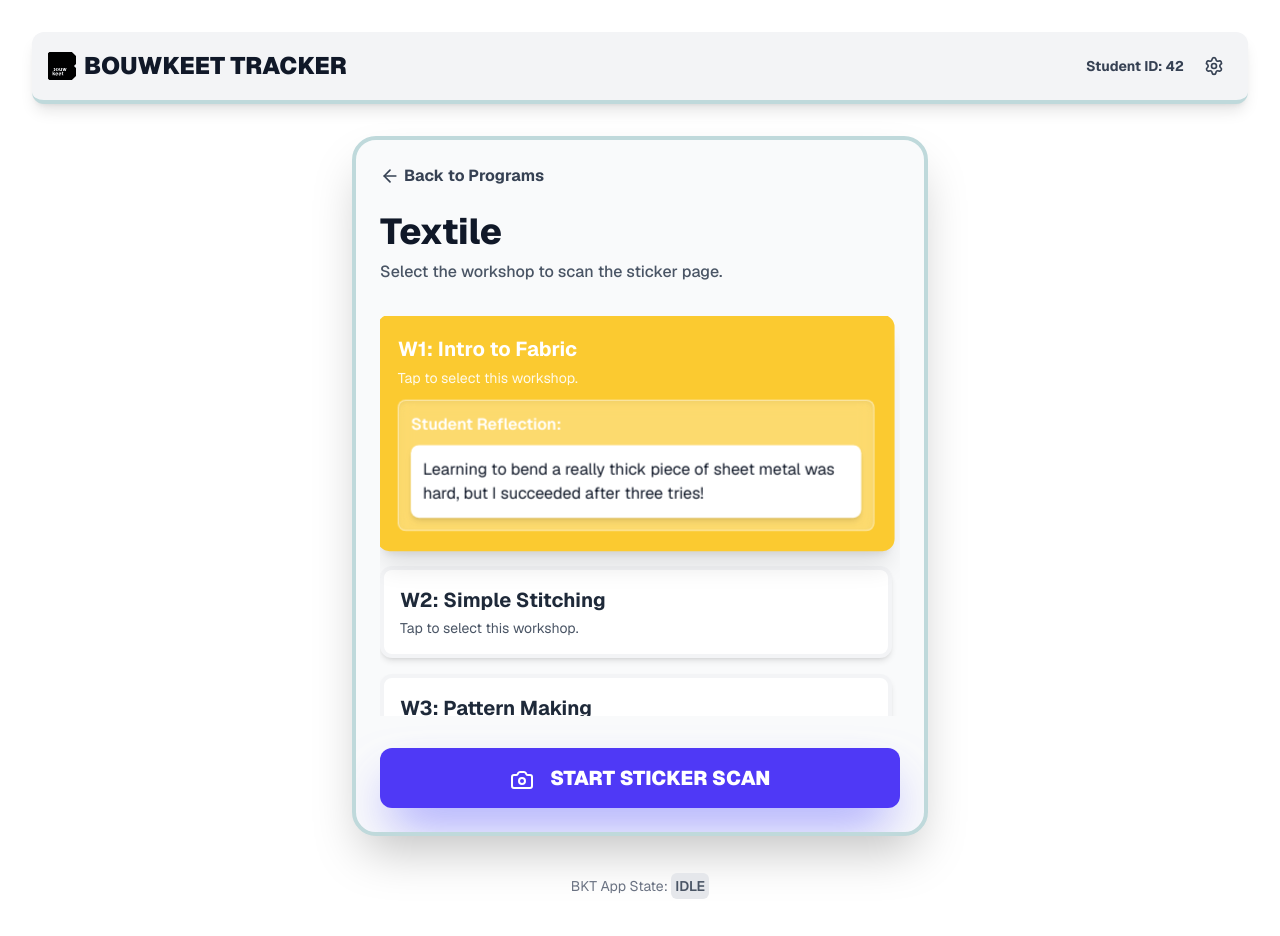
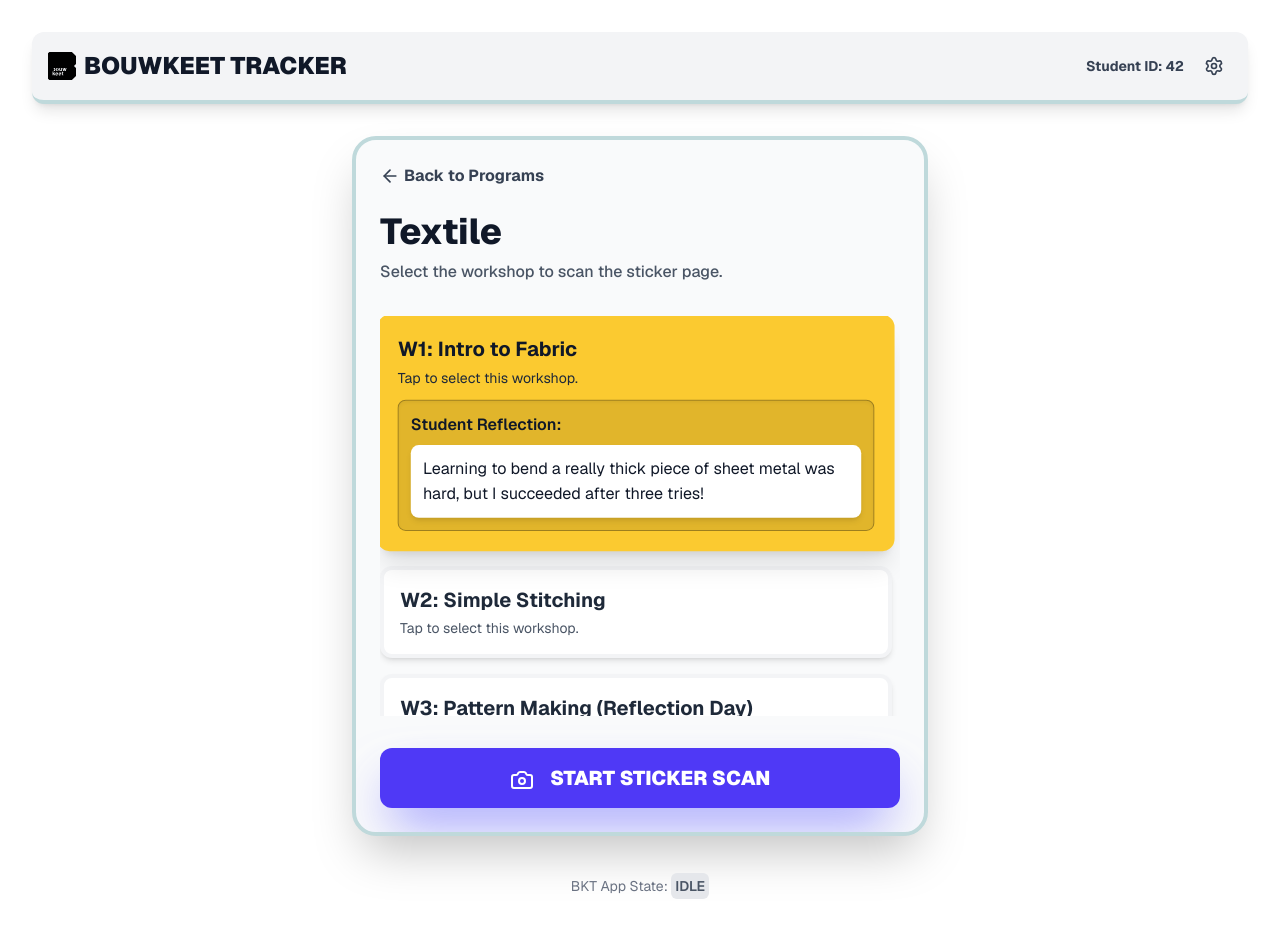
Before and after one commit to Kings-77dev/bouwkeet-app, a Next.js app: page / in a window 1280 px wide. Both pictures are taken after a click on the element "Textile". Built offline with nearby package versions, Linux system fonts and the light colour scheme.

Commit message:
new changes

```diff
--- a/app/page.tsx
+++ b/app/page.tsx
@@ -31,49 +31,84 @@ const ERROR_MESSAGES = [
   "Data Mismatch: Booklet ID 42 does not match existing session data. Check student name.",
 ];
 
-// PROGRAMS data with specific RGB colors for borders and selected state
+// PROGRAMS data updated to have 6 workshops. Workshop 3 and 6 include (Reflection Day).
 const PROGRAMS = [
     {
         id: 'textile',
         name: 'Textile',
-        color: 'rgb(251, 202, 48)', // R 251 G 202 B 48
+        color: 'rgb(251, 202, 48)', // R 251 G 202 B 48 (Bright Yellow)
         imagePath: '/Textile.png',
-        workshops: ['W1: Intro to Fabric', 'W2: Simple Stitching', 'W3: Pattern Making', 'W4: Dyes & Prints', 'W5: Final Project']
+        workshops: [
+            'W1: Intro to Fabric',
+            'W2: Simple Stitching',
+            'W3: Pattern Making (Reflection Day)',
+            'W4: Dyes & Prints',
+            'W5: Advanced Techniques',
+            'W6: Final Project (Reflection Day)'
+        ]
     },
     {
         id: 'metal',
         name: 'Metal Work',
         color: 'rgb(0, 124, 177)', // R 0 G 124 B 177
         imagePath: '/Metal.png',
-        workshops: ['W1: Sheet Metal', 'W2: Bending', 'W3: Soldering', 'W4: Safety', 'W5: Final Project']
+        workshops: [
+            'W1: Sheet Metal',
+            'W2: Bending',
+            'W3: Soldering & Brazing (Reflection Day)',
+            'W4: Safety & Cleanup',
+            'W5: Finishing & Polishing',
+            'W6: Final Project (Reflection Day)'
+        ]
     },
     {
         id: 'ceramics',
         name: 'Ceramics',
         color: 'rgb(2, 131, 81)', // R 2 G 131 B 81
         imagePath: '/ceramics.png',
-        workshops: ['W1: Hand Building', 'W2: Wheel Throwing', 'W3: Glazing Basics', 'W4: Firing', 'W5: Final Project']
+        workshops: [
+            'W1: Hand Building',
+            'W2: Wheel Throwing',
+            'W3: Glazing Basics (Reflection Day)',
+            'W4: Firing & Kiln Prep',
+            'W5: Advanced Forms',
+            'W6: Final Project (Reflection Day)'
+        ]
     },
     {
         id: 'wood',
         name: 'Wood work',
         color: 'rgb(168, 83, 119)', // R 168 G 83 B 119
         imagePath: '/wood.png',
-        workshops: ['W1: Intro to Wood', 'W2: Simple Joinery', 'W3: Advanced Cuts', 'W4: Finishes', 'W5: Final Project']
+        workshops: [
+            'W1: Intro to Wood',
+            'W2: Simple Joinery',
+            'W3: Advanced Cuts (Reflection Day)',
+            'W4: Finishes & Stains',
+            'W5: Tool Maintenance',
+            'W6: Final Project (Reflection Day)'
+        ]
     },
     {
         id: 'fablab',
         name: 'FABLAB',
         color: 'rgb(237, 107, 34)', // R 237 G 107 B 34
         imagePath: '/fablab.png',
-        workshops: ['W1: 3D Printing', 'W2: Laser Cutting', 'W3: CAD Basics', 'W4: Electronics', 'W5: Final Project']
+        workshops: [
+            'W1: 3D Printing',
+            'W2: Laser Cutting',
+            'W3: CAD Basics (Reflection Day)',
+            'W4: Electronics & Sensors',
+            'W5: CNC Routing',
+            'W6: Final Project (Reflection Day)'
+        ]
     },
 ];
 
 const StudentData = {
     programId: 'metal',
     programName: 'Metal Work',
-    selectedWorkshop: 'W2: Bending',
+    selectedWorkshop: 'W2: Bending', // Still a valid workshop title
     reflection: 'Learning to bend a really thick piece of sheet metal was hard, but I succeeded after three tries!',
     stickers: 5,
 };
@@ -232,6 +267,19 @@ const WorkshopDetail: React.FC<WorkshopDetailProps> = ({ navigate, programId })
 
     const workshopColor = program.color; // e.g., rgb(0, 124, 177)
 
+    // --- ACCESSIBILITY FIX START ---
+    // Check if the current program is 'textile' (bright yellow background)
+    const isTextile = program.id === 'textile';
+
+    // Set text colors dynamically for contrast
+    const selectedTextColorClass = isTextile ? 'text-gray-900' : 'text-white';
+    const selectedSubtextColorClass = isTextile ? 'text-gray-800' : 'text-white/90';
+
+    // Set reflection box overlay dynamically for contrast
+    const reflectionBoxOverlayClass = isTextile ? 'bg-black/10 border-black/30' : 'bg-white/30 border-white/50 backdrop-blur-sm';
+    const reflectionTextColorClass = isTextile ? 'text-gray-900' : 'text-white';
+    // --- ACCESSIBILITY FIX END ---
+
     return (
         <div className="p-6 h-full relative">
             <button
@@ -251,21 +299,23 @@ const WorkshopDetail: React.FC<WorkshopDetailProps> = ({ navigate, programId })
                         key={workshop}
                         className={`p-4 rounded-xl border-4 transition-all duration-150 cursor-pointer
                             ${workshop === selectedWorkshop
-                                ? 'text-white shadow-xl scale-[1.01]' // White text when background is colored
+                                // Apply the dynamic text color class when selected
+                                ? selectedTextColorClass + ' shadow-xl scale-[1.01]'
                                 : 'bg-white border-gray-100 shadow-md hover:shadow-lg hover:border-gray-300'
                             }`}
                         // Apply specific program color to background and border for selected state
                         style={workshop === selectedWorkshop ? {backgroundColor: workshopColor, borderColor: workshopColor} : {}}
                         onClick={() => setSelectedWorkshop(workshop)}
                     >
-                        {/* Ensure text color is white for the selected (colored) state */}
-                        <h3 className={`text-xl font-bold ${workshop === selectedWorkshop ? 'text-white' : 'text-gray-800'}`}>{workshop}</h3>
-                        <p className={`text-sm mt-1 ${workshop === selectedWorkshop ? 'text-white/90' : 'text-gray-600'}`}>
+                        {/* Use dynamic classes for text color */}
+                        <h3 className={`text-xl font-bold ${workshop === selectedWorkshop ? selectedTextColorClass : 'text-gray-800'}`}>{workshop}</h3>
+                        <p className={`text-sm mt-1 ${workshop === selectedWorkshop ? selectedSubtextColorClass : 'text-gray-600'}`}>
                             {index === 1 && workshop === selectedWorkshop ? 'Description: Detailed instructions for this workshop are included here.' : 'Tap to select this workshop.'}
                         </p>
                         {workshop === selectedWorkshop && (
-                             <div className="mt-3 p-3 bg-white/30 backdrop-blur-sm rounded-lg border border-white/50 shadow-inner">
-                                <p className="font-semibold text-white mb-2">Student Reflection:</p>
+                            // Use dynamic class for reflection box overlay and text
+                             <div className={`mt-3 p-3 ${reflectionBoxOverlayClass} rounded-lg border shadow-inner`}>
+                                <p className={`font-semibold ${reflectionTextColorClass} mb-2`}>Student Reflection:</p>
                                 <div
                                     className="bg-white text-gray-900 p-3 rounded-lg cursor-pointer shadow-md min-h-[50px] transition hover:bg-gray-50"
                                     onClick={() => setIsInputOpen(true)}
@@ -320,9 +370,10 @@ interface ScanningPageProps {
   errorMessage: string;
   handleAction: (newState: (typeof SCAN_STATE)[keyof typeof SCAN_STATE]) => void;
   navigate: (path: string) => void;
+  programId: string; // ADDED: programId is required to navigate back correctly
 }
 
-const ScanningPage: React.FC<ScanningPageProps> = ({ scanState, errorMessage, handleAction, navigate }) => {
+const ScanningPage: React.FC<ScanningPageProps> = ({ scanState, errorMessage, handleAction, navigate, programId }) => {
   const [showPopup, setShowPopup] = useState(false);
 
   useEffect(() => {
@@ -365,6 +416,13 @@ const ScanningPage: React.FC<ScanningPageProps> = ({ scanState, errorMessage, ha
     boundingBoxColor = 'border-white';
   }
 
+  // Handler for going back to the Workshop Detail page
+  const handleBack = () => {
+      // Navigate back to the workshop detail page using the current programId
+      navigate(`/workshop/${programId}`);
+  };
+
+
   // Bounding Box (Visible in IDLE/PROCESSING)
   const BoundingBox = () => (
     <div className="relative w-4/5 h-4/5 max-w-lg max-h-lg flex flex-col items-center justify-center">
@@ -386,6 +444,18 @@ const ScanningPage: React.FC<ScanningPageProps> = ({ scanState, errorMessage, ha
 
   return (
     <div className="relative w-full h-full min-h-[500px] flex items-center justify-center bg-gray-900 rounded-3xl overflow-hidden shadow-2xl">
+
+      {/* Back Button (Only visible when IDLE) */}
+      {scanState === SCAN_STATE.IDLE && (
+          <button
+              onClick={handleBack}
+              className="absolute top-4 left-4 p-3 bg-black/50 text-white rounded-full hover:bg-black/70 transition-all z-10 flex items-center shadow-lg"
+              aria-label="Go back to workshop details"
+          >
+              <ArrowLeft className="h-5 w-5 mr-1" />
+          </button>
+      )}
+
       {/* Background (Simulated Camera Feed) */}
       <CameraView />
 
@@ -501,7 +571,8 @@ const App = () => {
         content = <WorkshopDetail navigate={navigate} programId={pathParts[2] || programId} />;
         break;
     case 'scan':
-        content = <ScanningPage scanState={scanState} errorMessage={errorMessage} handleAction={handleUserAction} navigate={navigate} />;
+        // Pass the current programId to the ScanningPage component
+        content = <ScanningPage scanState={scanState} errorMessage={errorMessage} handleAction={handleUserAction} navigate={navigate} programId={programId} />;
         break;
     case '':
     default:
```
